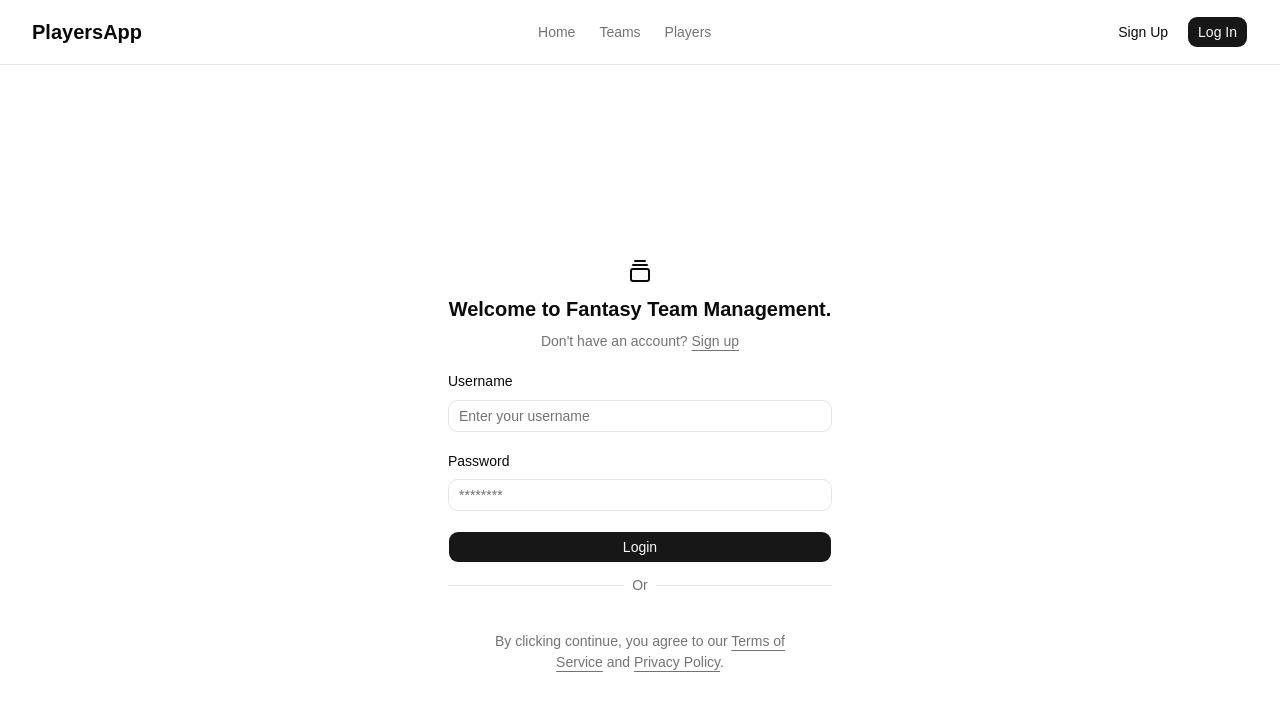
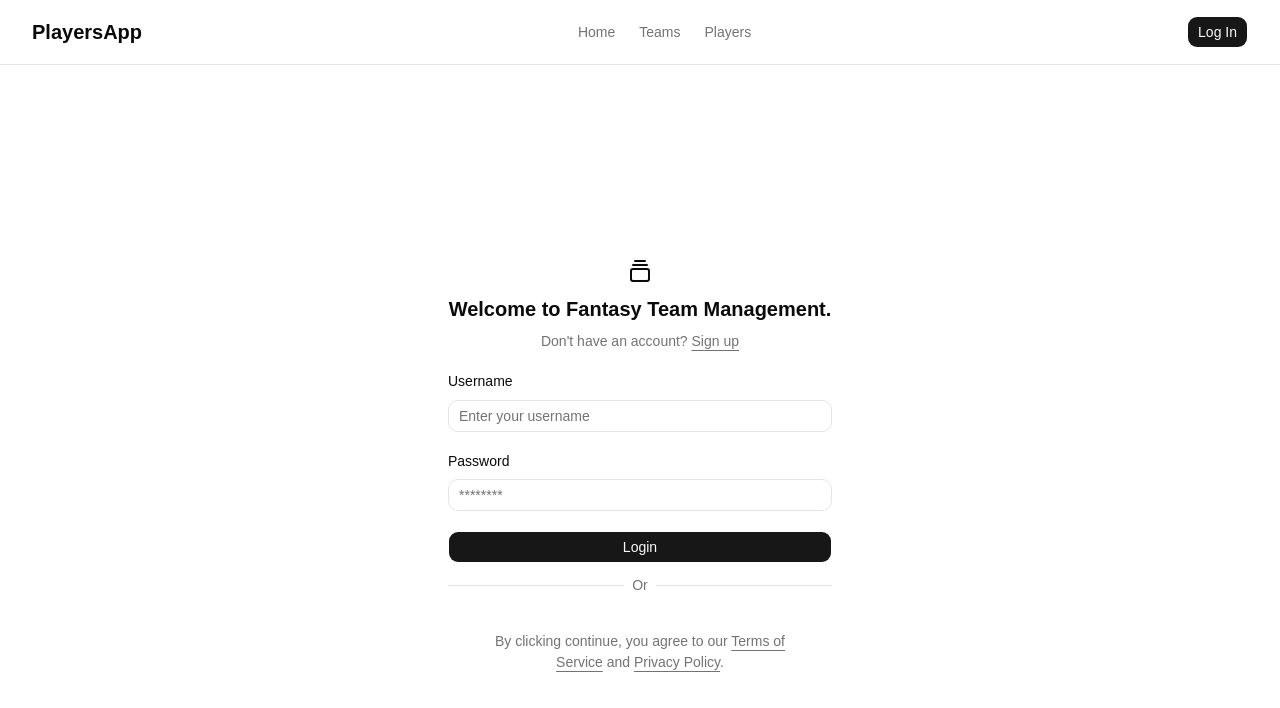
Before and after one commit to cristianarana/players-app, a React (Vite) app in the folder frontend/: page /login in a window 1280 px wide. Shown: the top 708 px of the page. Built offline with nearby package versions, Linux system fonts and the light colour scheme.

Commit message:
delete sign up option

```diff
--- a/frontend/src/shared/components/Navbar.tsx
+++ b/frontend/src/shared/components/Navbar.tsx
@@ -39,9 +39,6 @@ export default function Navbar() {
         </div>
 
         <div className="hidden items-center gap-2 md:flex">
-          <Button variant="ghost" asChild>
-            <Link to="/signup">Sign Up</Link>
-          </Button>
           <Button asChild>
             <Link to="/login">Log In</Link>
           </Button>
```
